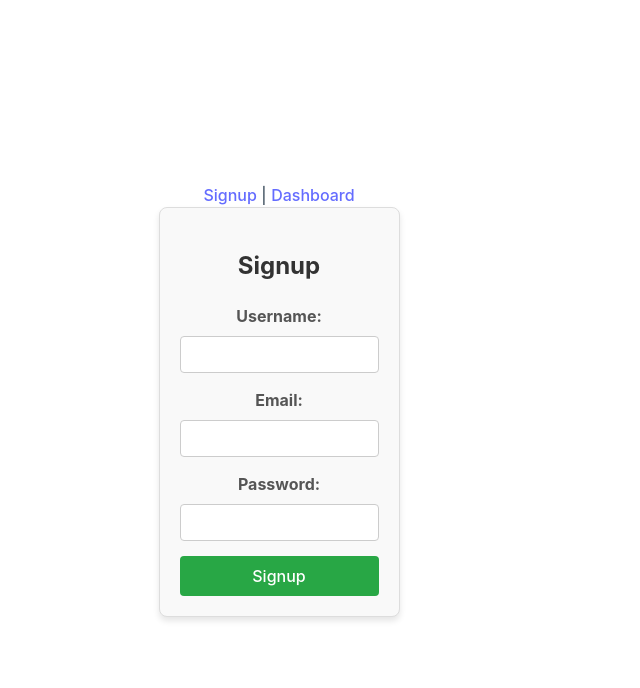
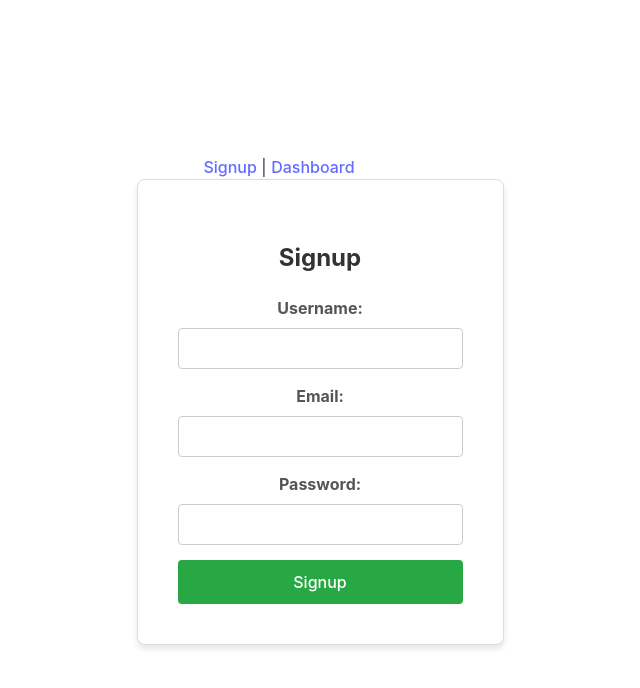
Before and after one commit to saitamau-maximum/alcoho-rhythm, a React (Vite) app in the folder client/: page /signup in a window 1280 px wide. Shown: the top 688 px of the page, without its empty margins (361-1001 px from the left). Built offline with nearby package versions, Linux system fonts and the light colour scheme.

Commit message:
フォーム全体の横幅を調整

```diff
--- a/client/src/Signup.css
+++ b/client/src/Signup.css
@@ -1,12 +1,21 @@
 /* Signup.css */
+
+.page-background {
+  background-color: #f0f0f0; /* 背景色 */
+  min-height: 100vh; /* ページ全体の高さをカバー */
+  display: flex;
+  justify-content: center;
+  align-items: center;
+}
+
 .signup-container {
-    max-width: 400px;
-    margin: 0 auto;
-    padding: 20px;
-    background-color: #f9f9f9;
-    border: 1px solid #ddd;
-    border-radius: 8px;
-    box-shadow: 0 4px 6px rgba(0, 0, 0, 0.1);
+  max-width: 600px; /* フォームの横幅を広げる */
+  width: 100%; /* 画面サイズに応じて横幅を可変にする */
+  padding: 40px; /* 内側の余白を増やしてフォームを広く見せる */
+  background-color: #ffffff; /* 背景色 */
+  border: 1px solid #ddd; /* 枠線 */
+  border-radius: 8px; /* 角を丸くする */
+  box-shadow: 0 4px 6px rgba(0, 0, 0, 0.1); /* 影で立体感を追加 */
 }
 
 .signup-container h2 {
@@ -24,7 +33,7 @@
 
 .signup-container input {
   width: 100%;
-    padding: 10px;
+  padding: 12px; /* フォーム入力フィールドの内側の余白を増やす */
   margin-bottom: 15px;
   border: 1px solid #ccc;
   border-radius: 4px;
@@ -33,7 +42,7 @@
 
 .signup-container button {
   width: 100%;
-    padding: 10px;
+  padding: 12px; /* ボタンの内側の余白を増やす */
   background-color: #28a745;
   color: white;
   border: none;
```
Lines whose indentation alone changed are shown as unchanged.
